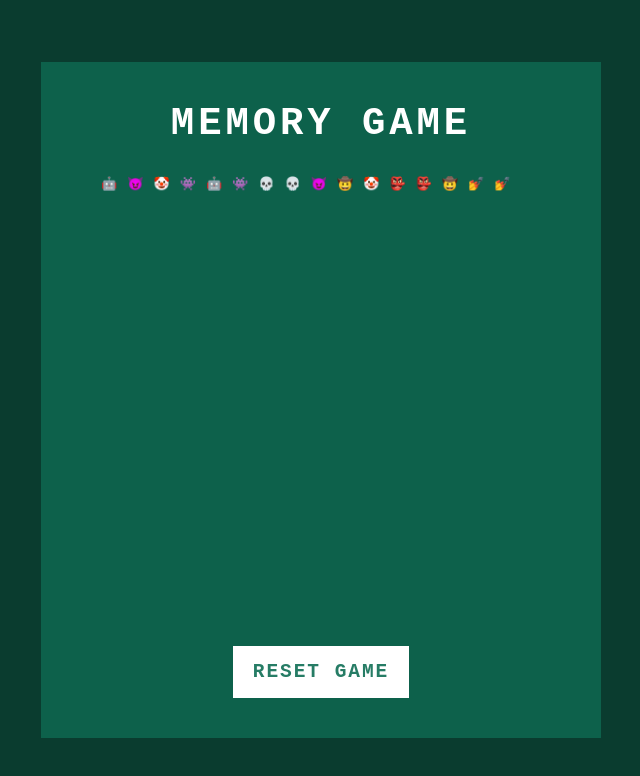
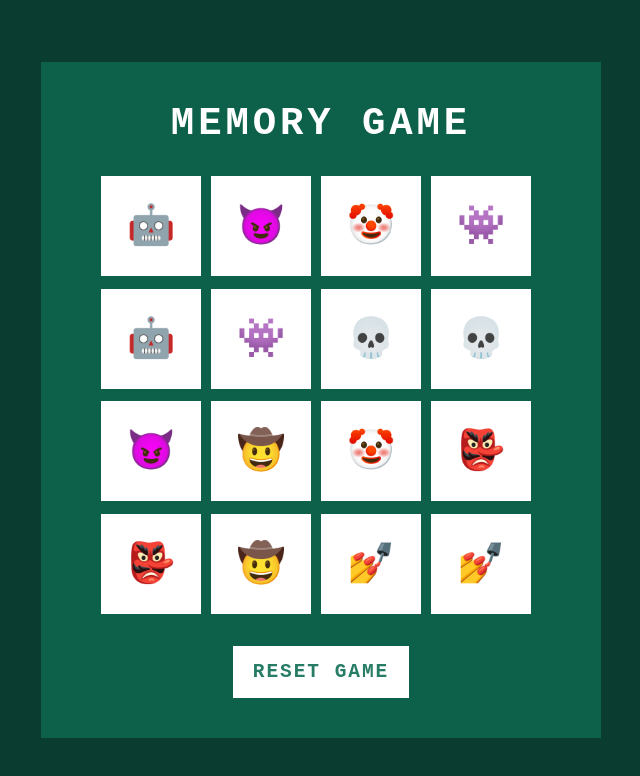
Before and after one commit to aisha-png/f-c-game, a plain HTML site: page index.html in a window 1280 px wide. Shown: the whole page, without its empty margins (319-959 px from the left). Drawn offline with Linux system fonts and the light colour scheme.

Commit message:
style each item of array

```diff
--- a/app.js
+++ b/app.js
@@ -1,5 +1,5 @@
 const emojis = ["👾","👾","🤠","🤠","😈","😈","🤡","🤡","🤖","🤖","👺","👺","💅","💅","💀","💀"];
-var shuffle_emojis = emojis.slice().sort(() => (Math.random() > .5) ? 2 : -1);
+var shuffle_emojis = emojis.sort(() => (Math.random() > .5) ? 2 : -1);
 
 for (var i = 0; i < emojis.length; i++){
     let box = document.createElement('div');
--- a/style.css
+++ b/style.css
@@ -47,12 +47,24 @@ h2 {
    background-color: #267c65;
 }
 
-.game{
+.game {
     width: 440px;
     height: 440px;
     display: flex;
-    flex-direction: wrap;
+    flex-wrap: wrap;
     gap: 10px;
     transform-style: preserve-3d;
     perspective: 500px;
 }
+
+.item {
+    position: relative;
+    width: 100px;
+    height: 100px;
+    display: flex;
+    justify-content: center;
+    align-items: center;
+    font-size: 3em;
+    background-color: #fff;
+    transition: 0.25s;
+}
```
